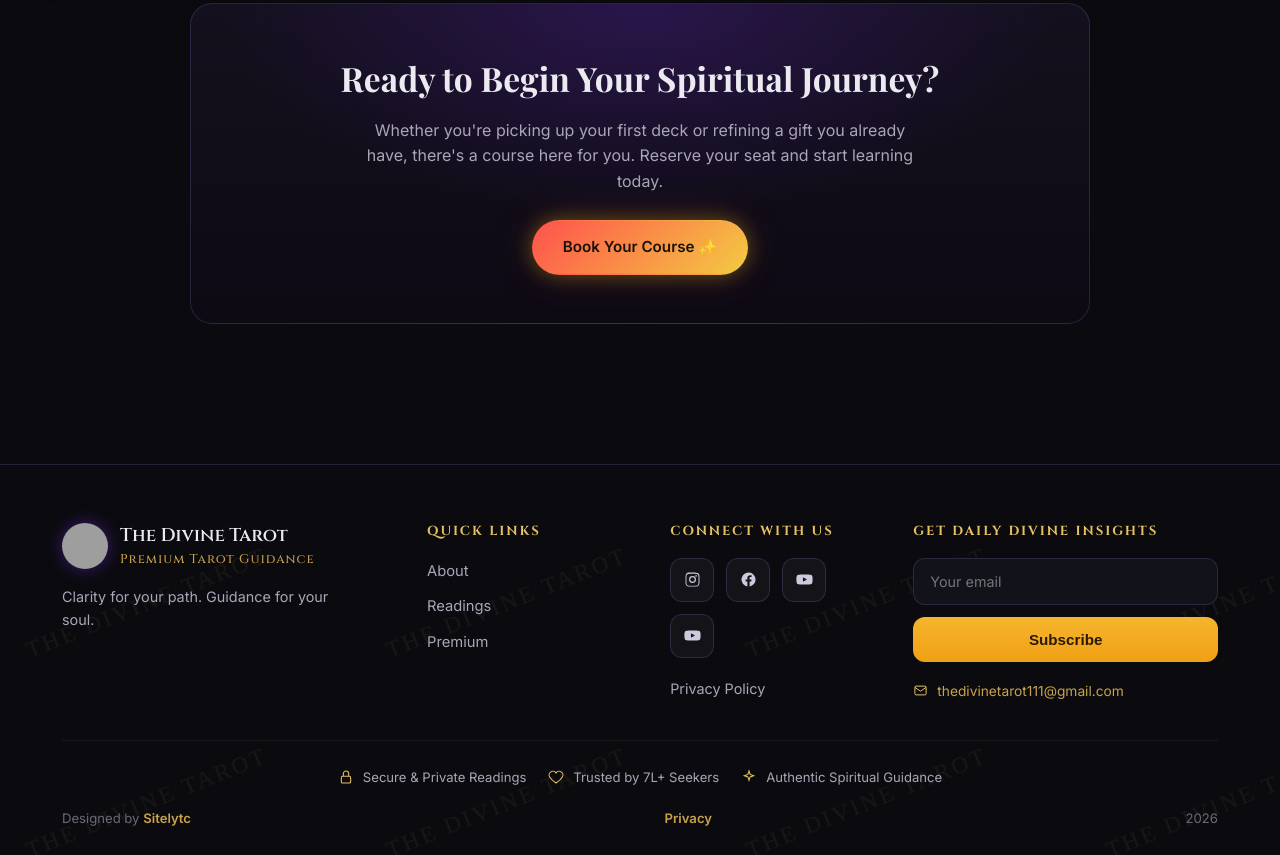
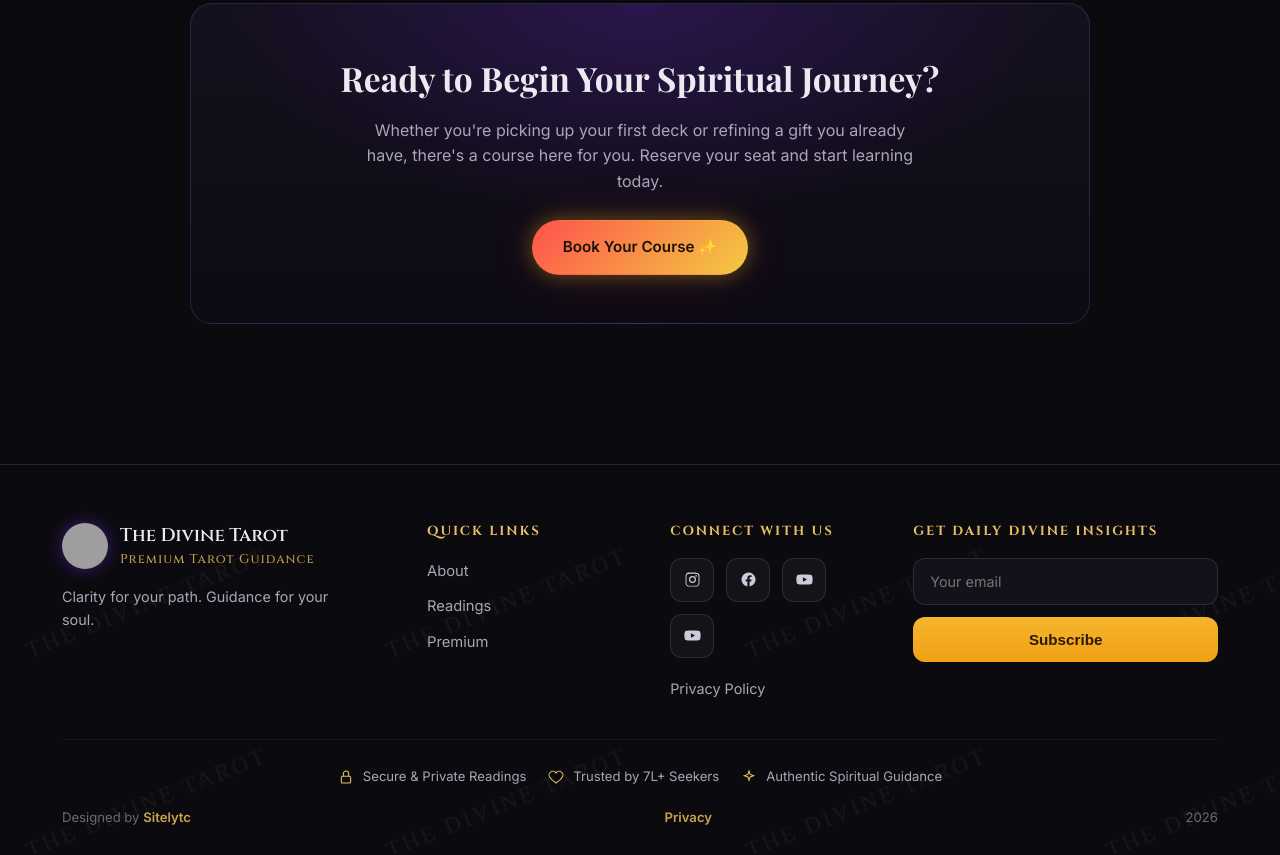
Before and after one commit to devthedivinetarot/tdt-courses, a plain HTML site: page index.html in a window 1280 px wide. Shown: the part 2322-3177 px from the top of the page. Drawn offline with nearby package versions, Linux system fonts and the light colour scheme; grey boxes are pictures that could not be loaded; a web font is replaced by a local one.

Commit message:
refactor: remove email address display from footer section

```diff
--- a/index.html
+++ b/index.html
@@ -1487,10 +1487,6 @@
             <input type="email" placeholder="Your email" aria-label="Email for daily insights" required />
             <button type="submit">Subscribe</button>
           </form>
-          <div class="foot-email"><svg viewBox="0 0 24 24">
-              <rect x="3" y="5" width="18" height="14" rx="2" />
-              <path d="m3 7 9 6 9-6" />
-            </svg>thedivinetarot111@gmail.com</div>
         </div>
       </div>
 
```
